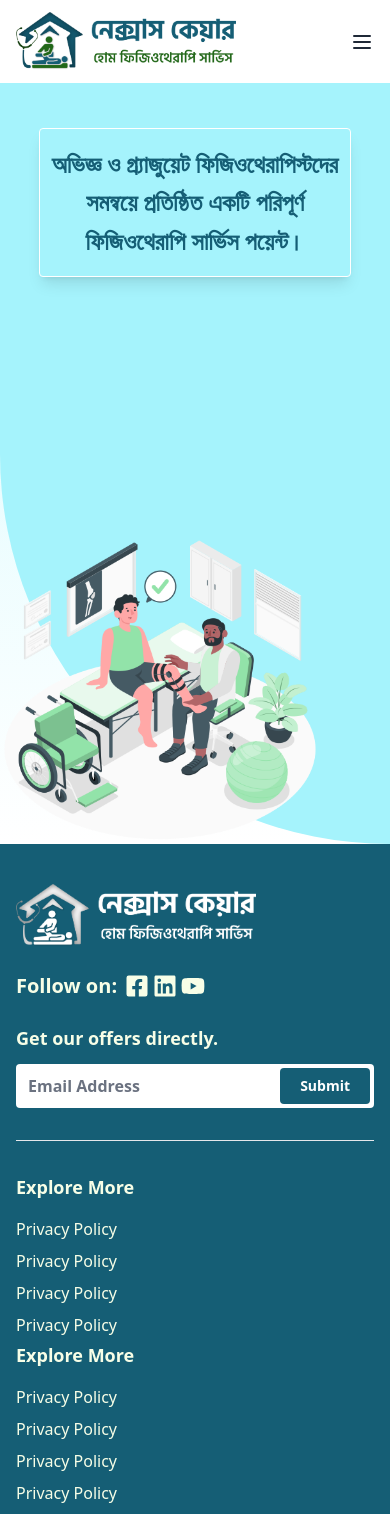
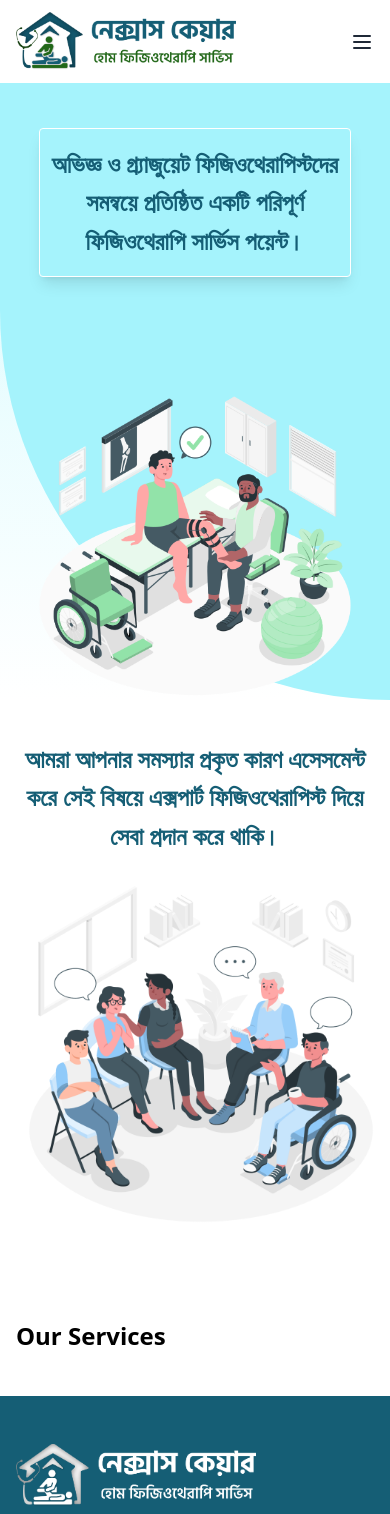
Before and after one commit to abdulhay103/nexus-physio-care, a Next.js app: page / in a window 390 px wide. Shown: the top 1514 px of the page. Built offline with nearby package versions, Linux system fonts and the light colour scheme.

Commit message:
working good

```diff
--- a/app/globals.css
+++ b/app/globals.css
@@ -9,6 +9,7 @@
 
 body {
   font-family: Arial, Helvetica, sans-serif;
+
 }
 
 @layer utilities {
@@ -43,11 +44,19 @@ body {
 }
 
 .section-padding {
-  @apply py-10 lg:py-16 xl:py-20 2xl:py-24;
+  @apply py-12 lg:py-16 xl:py-20 2xl:py-24;
+}
+
+.section-padding-minimal {
+  @apply py-10 lg:py-12 2xl:py-20;
 }
 
 .bottom-padding {
   @apply pb-10 lg:pb-16 xl:pb-20 2xl:pb-24;
+}
+
+.font-h1 {
+  @apply text-2xl 2xl:text-5xl lg:text-[42px] leading-[1.6] font-siliguri font-black 2xl:leading-[1.85] 2xl:py-10 2xl:px-7 lg:leading-[1.7]
 }
 
 .font-h2 {
--- a/app/layout.jsx
+++ b/app/layout.jsx
@@ -31,11 +31,11 @@ export default function RootLayout({ children }) {
       <body
         className={`${geistSans.variable} ${geistMono.variable} ${hindSiliguri.variable} antialiased`}
       >
-            <Toaster position="bottom-left" />
+        <Toaster position="bottom-left" />
         <NavbarUi />
         {children}
-        <FooterUi/>
-          </body>
+        <FooterUi />
+      </body>
     </html>
   );
 }
--- a/app/page.jsx
+++ b/app/page.jsx
@@ -1,9 +1,14 @@
 import Hero from "@/components/home/Hero";
+import WhatWeDo from "@/components/home/WhatWeDo";
+import Services from "@/components/service/Services";
+import { Fragment } from "react";
 
 export default function Home() {
   return (
-    <div className=" ">
-      <Hero/>
-    </div>
+    <Fragment>
+      <Hero />
+      <WhatWeDo />
+      <Services />
+    </Fragment>
   );
 }
--- a/components/home/Hero.jsx
+++ b/components/home/Hero.jsx
@@ -4,27 +4,27 @@ import HeroImage from "../../public/home/Orthopedic-amico.png";
 
 export default function Hero() {
   return (
-    <div className=" bg-gradient-to-b from-cyan-100 to-transparent min-h-screen relative">
-      <div className=" absolute w-full lg:w-1/2 top-0 left-0 z-10">
-        <div className=" w-4/5 lg:pl-12 mx-auto lg:pt-32 2xl:pt-52 pt-32">
-          <h1 className=" text-2xl 2xl:text-5xl lg:text-[42px] leading-[1.6] font-siliguri font-black 2xl:leading-[1.85] 2xl:py-10 2xl:px-7 lg:leading-[1.7] border border-white text-cyan-800 rounded text-center py-4 shadow-lg">
+    <section className="relative h-[700px] bg-gradient-to-b from-cyan-100 to-transparent lg:min-h-screen">
+      <div className="absolute left-0 top-0 z-10 w-full lg:w-1/2">
+        <div className="mx-auto w-4/5 pt-32 lg:pl-12 lg:pt-40 xl:pt-44 2xl:pt-64">
+          <h1 className="font-h1 rounded border border-white py-4 text-center text-cyan-800 shadow-lg">
             অভিজ্ঞ ও গ্র্যাজুয়েট ফিজিওথেরাপিস্টদের সমন্বয়ে প্রতিষ্ঠিত একটি
             পরিপূর্ণ ফিজিওথেরাপি সার্ভিস পয়েন্ট।
           </h1>
         </div>
       </div>
-      <div className=" absolute right-0 top-0 w-full lg:w-1/2 min-h-screen bg-cyan-200 rounded-bl-full">
-        <div className=" flex min-h-screen lg:items-center items-end lg:justify-center">
-          <div className="w-80 h-80 lg:w-[500px] lg:h-[500px] 2xl:w-[600px] 2xl:h-[600px] relative">
+      <div className="absolute right-0 top-0 h-[700px] w-full rounded-bl-full bg-cyan-200 lg:min-h-screen lg:w-1/2">
+        <div className="flex h-[700px] items-end lg:min-h-screen lg:items-center lg:justify-center">
+          <div className="relative mx-auto h-80 w-80 lg:h-[500px] lg:w-[500px] 2xl:h-[600px] 2xl:w-[600px]">
             <Image
               src={HeroImage}
-              className=" object-cover "
+              className="object-cover"
               alt="physio-hero-img"
               fill
             />
           </div>
         </div>
       </div>
-    </div>
+    </section>
   );
 }
--- /dev/null
+++ b/components/home/WhatWeDo.jsx
@@ -0,0 +1,35 @@
+import Image from "next/image";
+import groupTherapy from "../../public/home/group-therapy.png";
+
+export default function WhatWeDo() {
+  return (
+    <section className="section-padding-minimal container">
+      <div className="justify-between lg:flex lg:flex-row-reverse">
+        <div className="pb-3 lg:pb-0 lg:pt-20 2xl:pt-10">
+          <h1 className="font-h1 text-center font-siliguri text-cyan-800 lg:w-[550px] 2xl:w-[700px]">
+            আমরা আপনার সমস্যার প্রকৃত কারণ এসেসমেন্ট করে সেই বিষয়ে এক্সপার্ট
+            ফিজিওথেরাপিস্ট দিয়ে সেবা প্রদান করে থাকি।
+          </h1>
+          {/* <div className="flex w-full justify-center">
+            <Link
+              href="/"
+              className="hover-500 rounded-full border-[3px] border-cyan-800 bg-cyan-800 px-12 py-4 font-siliguri text-2xl font-semibold text-white hover:bg-transparent hover:text-cyan-800"
+            >
+              সেবা নিতে চাই
+            </Link>
+          </div> */}
+        </div>
+        <div className="w-full">
+          <div className="relative h-[370px] w-[370px] lg:h-[480px] lg:w-[480px] 2xl:h-[550px] 2xl:w-[550px]">
+            <Image
+              src={groupTherapy}
+              alt="group-therapy"
+              className="object-cover"
+              fill
+            />
+          </div>
+        </div>
+      </div>
+    </section>
+  );
+}
--- a/components/nav-menu/NavbarUi.jsx
+++ b/components/nav-menu/NavbarUi.jsx
@@ -28,49 +28,47 @@ export default function Navbar() {
 
   return (
     <nav
-      className={` z-50 py-3 lg:py-5 font-safodi ${
+      className={`z-50 py-3 font-safodi lg:py-5 ${
         isSticky
-          ? "bg-white shadow-lg fixed w-full hover-500 ease-in-out"
-          : "bg-white lg:bg-transparent fixed w-full"
-      } transform ${
-        isSticky ? " translate-y-0" : ""
-      } hover-500 ease-in-out`}
+          ? "hover-500 fixed w-full bg-white shadow-lg ease-in-out"
+          : "fixed w-full bg-white lg:bg-transparent"
+      } transform ${isSticky ? "translate-y-0" : ""} hover-500 ease-in-out`}
     >
-      <div className=" container">
+      <div className="container">
         <div className="flex justify-between">
           <div className="flex items-center">
-            <Link href="/" className=" font-bold">
+            <Link href="/" className="font-bold">
               <Image
                 src={logo}
-                className=" object-cover"
+                className="object-cover"
                 width={220}
                 height={150}
                 alt="web-menu-logo"
               />
             </Link>
           </div>
-          <div className="hidden md:flex space-x-4 items-center">
+          <div className="hidden items-center space-x-4 md:flex">
             <Link
               href="/"
-              className=" text-cyan-800 hover:text-cyan-500 text-lg font-semibold hover-300"
+              className="hover-300 text-lg font-semibold text-cyan-800 hover:text-cyan-500"
             >
               Home
             </Link>
             <Link
               href="/about"
-              className=" text-cyan-800 hover:text-cyan-500 text-lg font-semibold hover-300"
+              className="hover-300 text-lg font-semibold text-cyan-800 hover:text-cyan-500"
             >
               About
             </Link>
             <Link
               href="/services"
-              className=" text-cyan-800 hover:text-cyan-500 text-lg font-semibold hover-300"
+              className="hover-300 text-lg font-semibold text-cyan-800 hover:text-cyan-500"
             >
               Services
             </Link>
             <Link
               href="/contact"
-              className=" text-cyan-800 hover:text-cyan-500 text-lg font-semibold hover-300"
+              className="hover-300 text-lg font-semibold text-cyan-800 hover:text-cyan-500"
             >
               Contact
             </Link>
@@ -101,29 +99,29 @@ export default function Navbar() {
 
       {/* Mobile Menu */}
       {isOpen && (
-        <div className="md:hidden bg-white shadow-md bg-gradient-to-t from-blue-50 to-transparent">
-          <div className="px-2 pt-2 pb-3 space-y-1 sm:px-3">
+        <div className="bg-white bg-gradient-to-t from-blue-50 to-transparent shadow-md md:hidden">
+          <div className="space-y-1 px-2 pb-3 pt-2 sm:px-3">
             <Link
               href="/"
-              className="block hover:text-cyan-800 px-3 py-2 rounded-md text-base hover:bg-blue-200 hover-300 font-Rubik font-medium text-blue-500"
+              className="hover-300 block rounded-md px-3 py-2 font-Rubik text-base font-medium text-blue-500 hover:bg-blue-200 hover:text-cyan-800"
             >
               Home
             </Link>
             <Link
               href="/about"
-              className="block hover:text-cyan-800 px-3 py-2 rounded-md text-base hover:bg-blue-200 hover-300 font-Rubik font-medium text-blue-500"
+              className="hover-300 block rounded-md px-3 py-2 font-Rubik text-base font-medium text-blue-500 hover:bg-blue-200 hover:text-cyan-800"
             >
               About
             </Link>
             <Link
               href="/services"
-              className="block hover:text-cyan-800 px-3 py-2 rounded-md text-base hover:bg-blue-200 hover-300 font-Rubik font-medium text-blue-500"
+              className="hover-300 block rounded-md px-3 py-2 font-Rubik text-base font-medium text-blue-500 hover:bg-blue-200 hover:text-cyan-800"
             >
               Services
             </Link>
             <Link
               href="/contact"
-              className="block hover:text-cyan-800 px-3 py-2 rounded-md text-base hover:bg-blue-200 hover-300 font-Rubik font-medium text-blue-500"
+              className="hover-300 block rounded-md px-3 py-2 font-Rubik text-base font-medium text-blue-500 hover:bg-blue-200 hover:text-cyan-800"
             >
               Contact
             </Link>
--- /dev/null
+++ b/components/service/Services.jsx
@@ -0,0 +1,9 @@
+import React from "react";
+
+export default function Services() {
+  return (
+    <section className="section-padding-minimal container">
+      <h1 className="font-h1"> Our Services</h1>
+    </section>
+  );
+}
```
Also changed, not shown: public/home/group-therapy.png (added).
